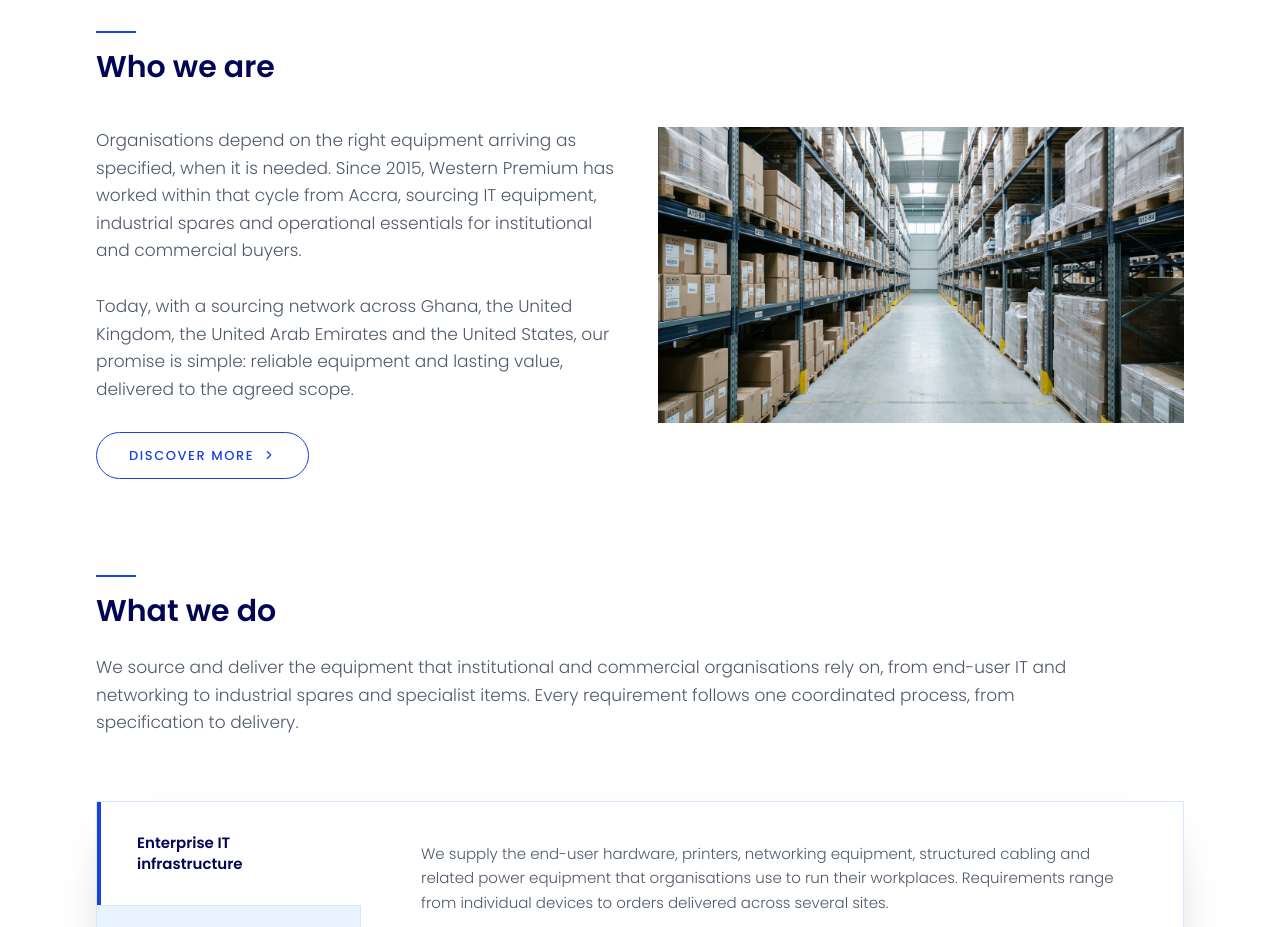
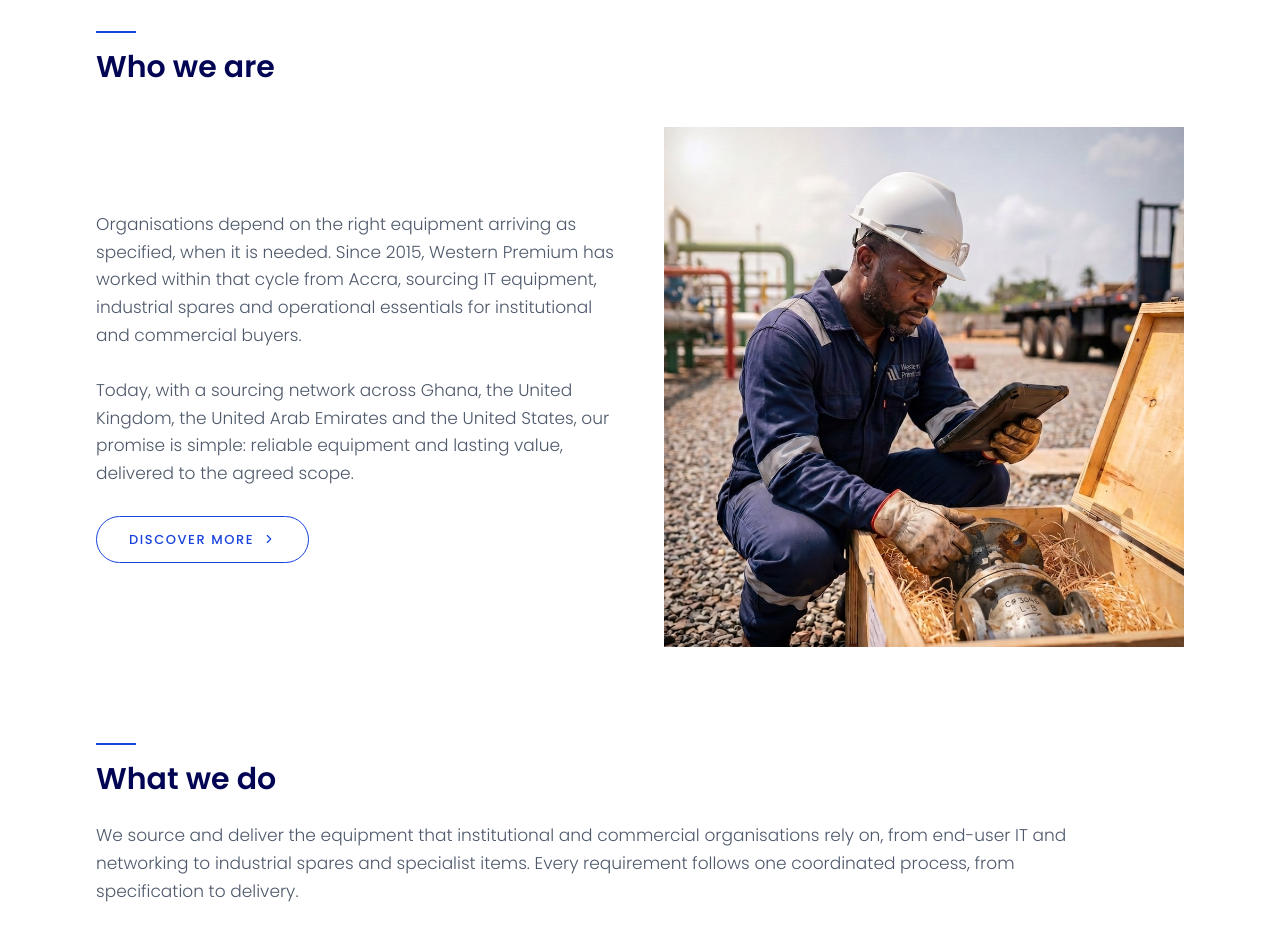
Before and after one commit to vaneli-van/westernpremiumweb, a Next.js app: page / in a window 1280 px wide. Shown: the part 820-1747 px from the top of the page. Built offline with nearby package versions, Linux system fonts and the light colour scheme; no server answers; a web font is replaced by a local one.

Commit message:
Replace Who we are image with field inspection photo

```diff
--- a/components/home/home-sections.tsx
+++ b/components/home/home-sections.tsx
@@ -104,7 +104,7 @@ export function WhoWeAre() {
           <Rule />
           <Heading id="who-title">Who we are</Heading>
         </div>
-        <div className="grid gap-10 md:grid-cols-2 md:gap-9">
+        <div className="grid gap-10 md:grid-cols-2 md:items-center md:gap-12">
           <div className="flex flex-col gap-7 text-[17px] font-light leading-relaxed text-muted-foreground">
             <p className="text-pretty">
               Organisations depend on the right equipment arriving as specified, when it is needed. Since{' '}
@@ -118,10 +118,10 @@ export function WhoWeAre() {
             </p>
             <PillLink href="/about">Discover more</PillLink>
           </div>
-          <div className="relative aspect-video overflow-hidden bg-navy">
+          <div className="relative aspect-square overflow-hidden bg-navy">
             <Image
-              src="/images/logistics.png"
-              alt="Equipment consignments being prepared for delivery"
+              src="/images/who-we-are.jpg"
+              alt="A Western Premium field technician checks a crated valve against its delivery record on a tablet"
               fill
               sizes="(min-width: 768px) 560px, 100vw"
               className="object-cover"
```
Also changed, not shown: public/images/who-we-are.jpg (added).
